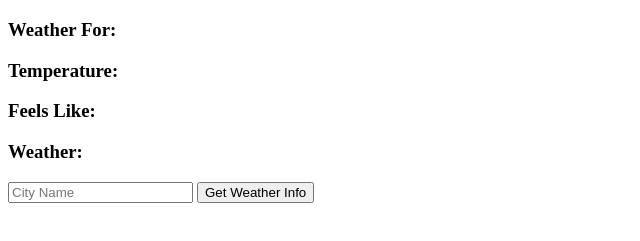
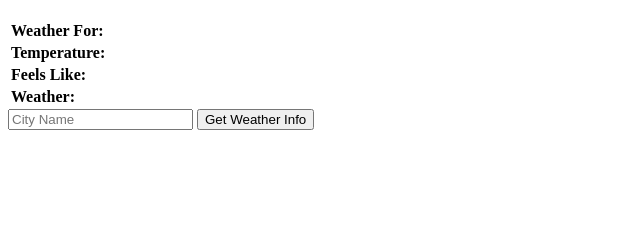
Before and after one commit to KZKS01/Weather-App-with-AJax, a plain HTML site: page index.html in a window 1280 px wide. Shown: the part 61-302 px from the top of the page, without its empty margins (0-640 px from the left). Drawn offline with nearby package versions, Linux system fonts and the light colour scheme.

Commit message:
Update: same info on a row; cleared input after button was clicked

```diff
--- a/index.html
+++ b/index.html
@@ -10,16 +10,16 @@
   </head>
   <body>
     <h1>AJAX Weather Lab</h1>
-    <main>
-    <h3>Weather For: </h3>
-    <p id="weatherFor"></p>
-    <h3>Temperature: </h3>
-    <p id="temperature"></p>
-    <h3>Feels Like: </h3>
-    <p id="feelsLike"></p>
-    <h3>Weather: </h3>
-    <p id="weather"></p>
-    </main>
+    <table style="text-align: left;">
+    <tr><th>Weather For: </th>
+    <td id="weatherFor"></td></tr>
+    <tr><th>Temperature: </th>
+    <td id="temperature"></td></tr>
+    <tr><th>Feels Like: </th>
+    <td id="feelsLike"></td></tr>
+    <tr><th>Weather: </th>
+    <td id="weather"></td></tr>
+    </table>
     <form>
         <input type="text" placeholder="City Name"/>
         <input type="submit" value="Get Weather Info" />
--- a/script.js
+++ b/script.js
@@ -21,7 +21,8 @@ function handleGetData(event) {
     }).then(
       (data) => {
         weatherData = data;
-        render()
+        render();
+        $("form").trigger("reset")
       },
 
       (error) => {
```
